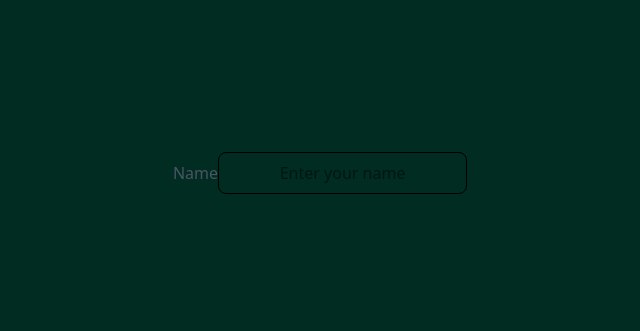
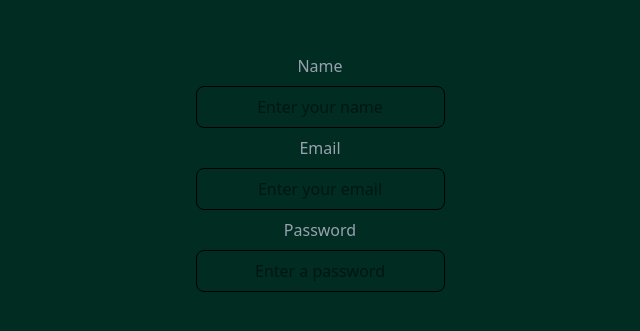
Before and after one commit to JamiesCodingPortfolio/job-application-tracker-webiste, a React (Vite) app in the folder client/: page /signup in a window 1280 px wide. Shown: the part 227-558 px from the top of the page, without its empty margins (320-960 px from the left). Built offline with nearby package versions, Linux system fonts and the light colour scheme.

Commit message:
Created signup form, css to be applied

```diff
--- a/client/src/routes/signup.tsx
+++ b/client/src/routes/signup.tsx
@@ -58,15 +58,38 @@ const Signup = () => {
   }
   return (
     <div className='h-screen w-screen flex flex-row items-center justify-center gap-10 bg-emerald-950'>
-      <form className="gap-y-2 px-8" onSubmit={handleSubmit}>
-        <label htmlFor="name" className="text-gray-600">Name</label>
+      <form className="flex flex-col items-center justify-start gap-y-2 px-8" onSubmit={handleSubmit}>
+        <label htmlFor="name" className="text-gray-400">Name</label>
         <input
           type="text"
           id="name"
+          name="name"
           className="border rounded-lg p-2 text-center"
           placeholder="Enter your name"
           value={name}
           onChange={(e) => setName(e.target.value)}
+          required
+        />
+        <label htmlFor="email" className="text-gray-400">Email</label>
+        <input
+          type="email"
+          id="email"
+          name="email"
+          className="border rounded-lg p-2 text-center"
+          placeholder="Enter your email"
+          value={email}
+          onChange={(e) => setEmail(e.target.value)}
+          required
+        />
+        <label htmlFor="password" className="text-gray-400">Password</label>
+        <input
+          type="password"
+          id="password"
+          name="password"
+          className="border rounded-lg p-2 text-center"
+          placeholder="Enter a password"
+          value={password}
+          onChange={(e) => setPassword(e.target.value)}
           required
         />
       </form>
```
